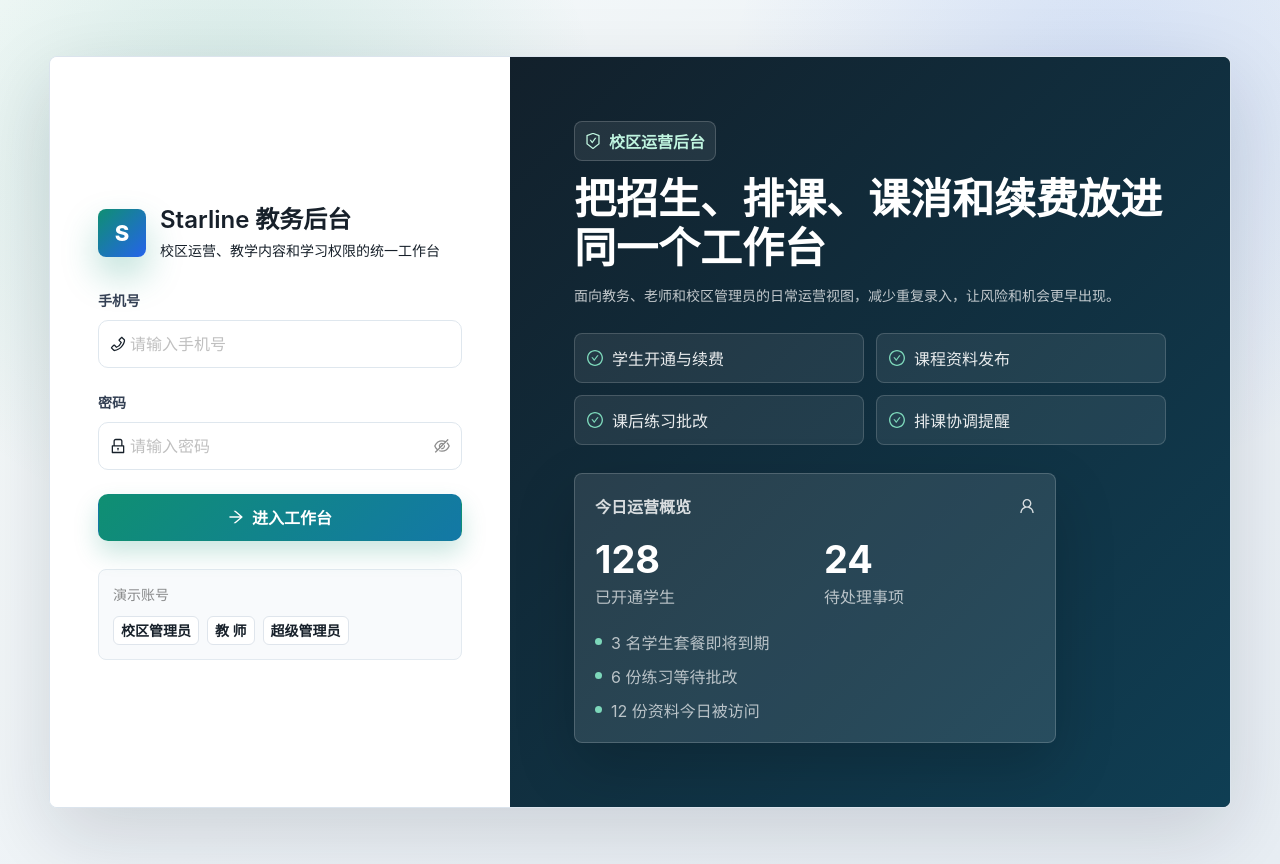
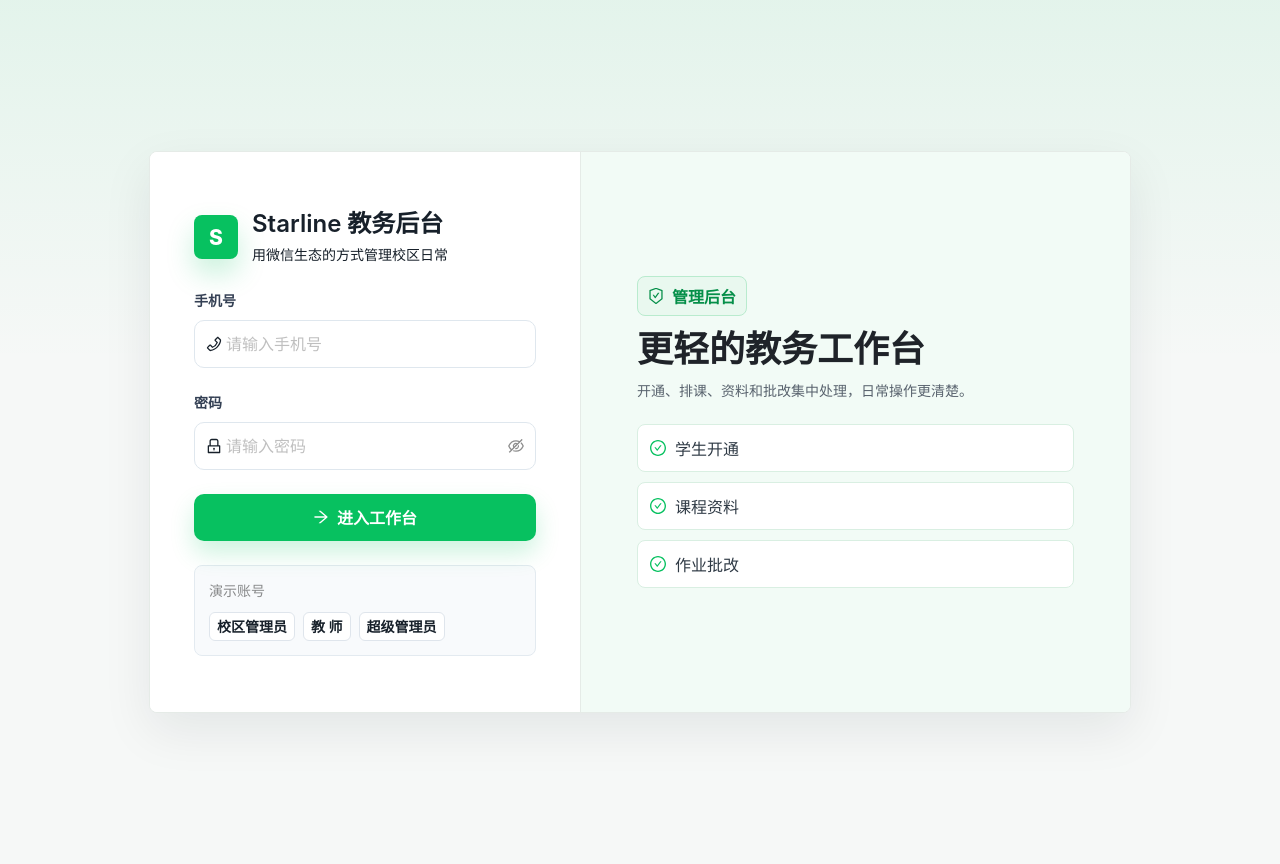
Before and after one commit to liuhongjia-HI/sh-jiaowu, a React (Vite) app in the folder web/: page /login in a window 1280 px wide. Built offline with nearby package versions, Linux system fonts and the light colour scheme.

Commit message:
style: simplify login with wechat green

```diff
--- a/web/src/pages/Login.tsx
+++ b/web/src/pages/Login.tsx
@@ -3,8 +3,7 @@ import {
   CheckCircleOutlined,
   LockOutlined,
   PhoneOutlined,
-  SafetyCertificateOutlined,
-  UserOutlined
+  SafetyCertificateOutlined
 } from '@ant-design/icons';
 import { Button, Form, Input, Space, Typography, message } from 'antd';
 import { useState } from 'react';
@@ -48,7 +47,7 @@ export default function Login() {
             <div className="login-logo">S</div>
             <div>
               <Typography.Title level={3}>Starline 教务后台</Typography.Title>
-              <Typography.Text>校区运营、教学内容和学习权限的统一工作台</Typography.Text>
+              <Typography.Text>用微信生态的方式管理校区日常</Typography.Text>
             </div>
           </div>
           <Form form={form} layout="vertical" requiredMark={false} onFinish={handleLogin} className="login-form">
@@ -89,13 +88,13 @@ export default function Login() {
 
         <section className="login-hero" aria-label="产品能力">
           <div className="login-hero-content">
-            <div className="login-kicker"><SafetyCertificateOutlined /> 校区运营后台</div>
-            <Typography.Title>把招生、排课、课消和续费放进同一个工作台</Typography.Title>
+            <div className="login-kicker"><SafetyCertificateOutlined /> 管理后台</div>
+            <Typography.Title>更轻的教务工作台</Typography.Title>
             <Typography.Paragraph>
-              面向教务、老师和校区管理员的日常运营视图，减少重复录入，让风险和机会更早出现。
+              开通、排课、资料和批改集中处理，日常操作更清楚。
             </Typography.Paragraph>
             <div className="login-feature-grid">
-              {['学生开通与续费', '课程资料发布', '课后练习批改', '排课协调提醒'].map((text) => (
+              {['学生开通', '课程资料', '作业批改'].map((text) => (
                 <div className="login-feature" key={text}>
                   <CheckCircleOutlined />
                   <span>{text}</span>
@@ -103,23 +102,6 @@ export default function Login() {
               ))}
             </div>
           </div>
-          <div className="login-preview">
-            <div className="login-preview-head">
-              <span>今日运营概览</span>
-              <UserOutlined />
-            </div>
-            <div className="login-preview-grid">
-              <strong>128</strong>
-              <strong>24</strong>
-              <span>已开通学生</span>
-              <span>待处理事项</span>
-            </div>
-            <div className="login-preview-list">
-              <div><span /> 3 名学生套餐即将到期</div>
-              <div><span /> 6 份练习等待批改</div>
-              <div><span /> 12 份资料今日被访问</div>
-            </div>
-          </div>
         </section>
       </div>
     </div>
--- a/web/src/styles.css
+++ b/web/src/styles.css
@@ -49,8 +49,8 @@ body {
 
 .app-sider .ant-menu-item-selected {
   color: #fff !important;
-  background: linear-gradient(135deg, #0f8f72, #1378a6) !important;
-  box-shadow: 0 12px 24px rgba(15, 143, 114, .24);
+  background: #07c160 !important;
+  box-shadow: 0 12px 24px rgba(7, 193, 96, .22);
 }
 
 .app-sider .ant-menu-submenu-arrow,
@@ -135,8 +135,8 @@ body {
   display: grid;
   place-items: center;
   border-radius: 8px;
-  color: #0f8f72;
-  background: #e7f6f1;
+  color: #07c160;
+  background: #e9f8ef;
 }
 
 .user-pill strong,
@@ -232,7 +232,7 @@ body {
 }
 
 .view-toggle .ant-segmented-item-selected {
-  color: #0f8f72;
+  color: #07c160;
   font-weight: 800;
   box-shadow: 0 8px 18px rgba(15, 23, 42, .08);
 }
@@ -326,8 +326,8 @@ body {
 }
 
 .action-button:hover {
-  border-color: #0f8f72 !important;
-  color: #0f8f72 !important;
+  border-color: #07c160 !important;
+  color: #07c160 !important;
   background: #f2fbf7 !important;
 }
 
@@ -915,12 +915,12 @@ button.schedule-block:hover {
   display: grid;
   place-items: center;
   border-radius: 8px;
-  color: #0f8f72;
-  background: #e8f7f2;
+  color: #07c160;
+  background: #e9f8ef;
 }
 
 .todo-item.high .todo-icon {
-  color: #2563eb;
+  color: #1683f3;
   background: #eaf2ff;
 }
 
@@ -962,28 +962,27 @@ button.schedule-block:hover {
   place-items: center;
   padding: 32px;
   background:
-    radial-gradient(circle at 18% 18%, rgba(15, 143, 114, .16), transparent 30%),
-    radial-gradient(circle at 86% 12%, rgba(37, 99, 235, .14), transparent 28%),
-    linear-gradient(135deg, #f7fbfa 0%, #eef3f7 48%, #e8eef4 100%);
+    linear-gradient(180deg, rgba(7, 193, 96, .08), rgba(7, 193, 96, 0) 42%),
+    #f6f8f7;
 }
 
 .login-shell {
-  width: min(1180px, 100%);
-  min-height: 660px;
+  width: min(980px, 100%);
+  min-height: 560px;
   display: grid;
-  grid-template-columns: minmax(380px, 460px) minmax(0, 1fr);
+  grid-template-columns: minmax(360px, 430px) minmax(0, 1fr);
   overflow: hidden;
-  border: 1px solid rgba(215, 226, 235, .9);
+  border: 1px solid #e5ebe7;
   border-radius: 8px;
-  background: rgba(255, 255, 255, .92);
-  box-shadow: 0 28px 80px rgba(15, 23, 42, .15);
+  background: #fff;
+  box-shadow: 0 18px 50px rgba(17, 24, 39, .08);
 }
 
 .login-panel {
   display: grid;
   align-content: center;
-  gap: 28px;
-  padding: 48px;
+  gap: 24px;
+  padding: 44px;
   background: #fff;
 }
 
@@ -994,15 +993,15 @@ button.schedule-block:hover {
 }
 
 .login-logo {
-  width: 48px;
-  height: 48px;
+  width: 44px;
+  height: 44px;
   display: grid;
   place-items: center;
   border-radius: 8px;
   color: #fff;
-  background: linear-gradient(135deg, #0f8f72, #2563eb);
-  box-shadow: 0 18px 36px rgba(15, 143, 114, .28);
-  font-size: 22px;
+  background: #07c160;
+  box-shadow: 0 14px 28px rgba(7, 193, 96, .22);
+  font-size: 21px;
   font-weight: 800;
 }
 
@@ -1028,29 +1027,28 @@ button.schedule-block:hover {
   position: relative;
   display: grid;
   align-content: center;
-  gap: 28px;
-  padding: 64px;
-  background:
-    linear-gradient(135deg, rgba(18, 32, 43, .96), rgba(15, 64, 86, .94)),
-    #12202b;
-  color: #fff;
+  gap: 22px;
+  padding: 56px;
+  border-left: 1px solid #e5ebe7;
+  background: #f2fbf6;
+  color: #1f2329;
 }
 
 .login-hero .ant-typography,
 .login-hero h1.ant-typography {
-  color: #fff;
+  color: #1f2329;
 }
 
 .login-hero h1.ant-typography {
-  max-width: 680px;
-  margin: 14px 0 12px;
-  font-size: 42px;
-  line-height: 1.16;
+  max-width: 420px;
+  margin: 12px 0 10px;
+  font-size: 36px;
+  line-height: 1.18;
 }
 
 .login-hero .ant-typography-secondary,
 .login-hero .ant-typography {
-  color: rgba(255, 255, 255, .74);
+  color: #59636e;
 }
 
 .login-kicker {
@@ -1059,89 +1057,33 @@ button.schedule-block:hover {
   align-items: center;
   gap: 8px;
   padding: 7px 10px;
-  border: 1px solid rgba(255, 255, 255, .18);
+  border: 1px solid #b9ebce;
   border-radius: 8px;
-  background: rgba(255, 255, 255, .08);
-  color: #bff4df;
+  background: #e9f8ef;
+  color: #058f49;
   font-weight: 700;
 }
 
 .login-feature-grid {
   display: grid;
-  grid-template-columns: repeat(2, minmax(0, 1fr));
-  gap: 12px;
-  margin-top: 26px;
+  grid-template-columns: 1fr;
+  gap: 10px;
+  margin-top: 22px;
 }
 
 .login-feature {
   display: flex;
   align-items: center;
   gap: 9px;
-  padding: 12px;
-  border: 1px solid rgba(255, 255, 255, .16);
+  padding: 11px 12px;
+  border: 1px solid #d9efe2;
   border-radius: 8px;
-  background: rgba(255, 255, 255, .08);
-  color: rgba(255, 255, 255, .9);
+  background: #fff;
+  color: #2f3a45;
 }
 
 .login-feature .anticon {
-  color: #7dd7ba;
-}
-
-.login-preview {
-  width: min(440px, 100%);
-  padding: 20px;
-  border: 1px solid rgba(255, 255, 255, .18);
-  border-radius: 8px;
-  background: rgba(255, 255, 255, .1);
-  box-shadow: 0 24px 60px rgba(0, 0, 0, .18);
-}
-
-.login-preview-head,
-.login-preview-grid {
-  display: flex;
-  align-items: center;
-  justify-content: space-between;
-}
-
-.login-preview-head {
-  color: rgba(255, 255, 255, .82);
-  font-weight: 700;
-}
-
-.login-preview-grid {
-  display: grid;
-  grid-template-columns: 1fr 1fr;
-  gap: 6px 18px;
-  margin: 22px 0;
-}
-
-.login-preview-grid strong {
-  font-size: 38px;
-  line-height: 1;
-}
-
-.login-preview-grid span,
-.login-preview-list {
-  color: rgba(255, 255, 255, .68);
-}
-
-.login-preview-list {
-  display: grid;
-  gap: 10px;
-}
-
-.login-preview-list div {
-  display: flex;
-  align-items: center;
-  gap: 9px;
-}
-
-.login-preview-list span {
-  width: 7px;
-  height: 7px;
-  border-radius: 999px;
-  background: #7dd7ba;
+  color: #07c160;
 }
 
 .ant-card {
@@ -1192,8 +1134,8 @@ button.schedule-block:hover {
 .ant-input-affix-wrapper-focused,
 .ant-select-focused .ant-select-selector,
 .ant-input-number-focused {
-  border-color: #0f8f72 !important;
-  box-shadow: 0 0 0 3px rgba(15, 143, 114, .12) !important;
+  border-color: #07c160 !important;
+  box-shadow: 0 0 0 3px rgba(7, 193, 96, .12) !important;
 }
 
 .ant-btn {
@@ -1201,12 +1143,12 @@ button.schedule-block:hover {
 }
 
 .ant-btn-primary {
-  background: linear-gradient(135deg, #0f8f72, #1378a6);
-  box-shadow: 0 12px 24px rgba(15, 143, 114, .22);
+  background: #07c160;
+  box-shadow: 0 12px 24px rgba(7, 193, 96, .2);
 }
 
 .ant-btn-primary:hover {
-  background: linear-gradient(135deg, #0d7e65, #116f9a) !important;
+  background: #06ad56 !important;
 }
 
 .ant-empty {
```
